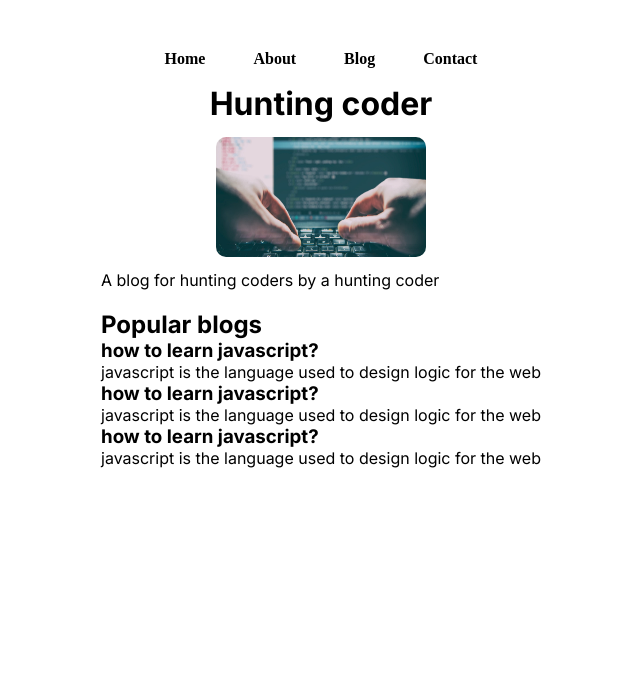
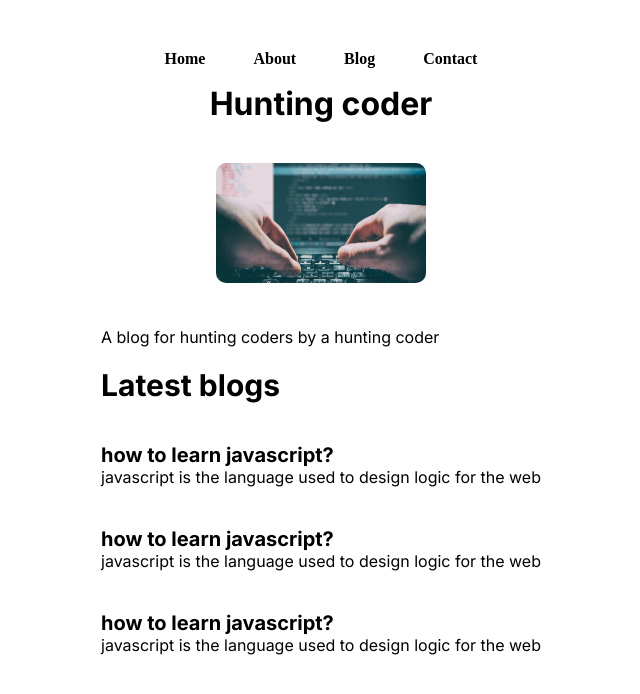
Before and after one commit to Arnavkshk/learning-next, a Next.js app in the folder huntingcoder/: page / in a window 1280 px wide. Shown: the top 694 px of the page, without its empty margins (319-959 px from the left). Built offline with nearby package versions, Linux system fonts and the light colour scheme.

Commit message:
added navbar to always display

```diff
--- /dev/null
+++ b/huntingcoder/components/Navbar.js
@@ -0,0 +1,20 @@
+import React from 'react'
+import styles from '@/styles/Home.module.css'
+import Link from 'next/link'
+
+const Navbar = () => {
+  return (
+    <div>
+      <nav className={styles.mainnav}>
+<ul>
+  <Link href='/'><li>Home</li></Link>
+  <Link href='/about'><li>About</li></Link>
+  <Link href='/blog'><li>Blog</li></Link>
+  <Link href='/contact'><li>Contact</li></Link>
+</ul>
+</nav>
+    </div>
+  )
+}
+
+export default Navbar
--- a/huntingcoder/pages/_app.js
+++ b/huntingcoder/pages/_app.js
@@ -1,5 +1,12 @@
 import '@/styles/globals.css'
+import Navbar from '@/components/Navbar'
+
 
 export default function App({ Component, pageProps }) {
-  return <Component {...pageProps} />
+  return (
+    <>
+    <Navbar/>
+  <Component {...pageProps} />
+  </>
+)
 }
--- a/huntingcoder/pages/index.js
+++ b/huntingcoder/pages/index.js
@@ -1,6 +1,5 @@
 import Head from 'next/head'
 import Image from 'next/image'
-import Link from 'next/link'
 import { Inter } from 'next/font/google'
 import styles from '@/styles/Home.module.css'
 
@@ -12,7 +11,12 @@
     <>
     <style jsx>
       {`
-
+      h2{
+        font-size:30px;
+      }
+      h3{
+        font-size:20px;
+      }
       `}
     </style>
       <Head>
@@ -22,34 +26,29 @@
         <meta name="viewport" content="width=device-width, initial-scale=1" />
         <link rel="icon" href="/favicon.ico" />
       </Head>
-      <nav className={styles.mainnav}>
-        <ul>
-          <Link href='/'><li>Home</li></Link>
-          <Link href='/about'><li>About</li></Link>
-          <Link href='/blog'><li>Blog</li></Link>
-          <Link href='/contact'><li>Contact</li></Link>
-        </ul>
-      </nav>
+
 
       <main className={`${styles.main} ${inter.className}`}>
 
           <h1 className="mySpan dummy">Hunting coder</h1>
+          <div className={styles.imagewrap}>
           <Image className={styles.myimg} src="/coder.jpg" width={210} height={120}/>
+          </div>
         <div className="blogs">
           <p>A blog for hunting coders by a hunting coder</p><br/>
 
-          <h2>Popular blogs</h2>
+          <h2>Latest blogs</h2>
 
-          <div className="blogitem">
+          <div className={styles.blogpost}>
            <h3>how to learn javascript?</h3>
            <p>javascript is the language used to design logic for the web </p>
           </div>
 
-          <div className="blogitem">
+          <div className={styles.blogpost}>
            <h3>how to learn javascript?</h3>
            <p>javascript is the language used to design logic for the web </p>
           </div>
-          <div className="blogitem">
+          <div className={styles.blogpost}>
            <h3>how to learn javascript?</h3>
            <p>javascript is the language used to design logic for the web </p>
           </div>
--- a/huntingcoder/styles/Home.module.css
+++ b/huntingcoder/styles/Home.module.css
@@ -1,3 +1,4 @@
+
 .main {
   display: flex;
   flex-direction: column;
@@ -5,7 +6,6 @@
   align-items: center;
   padding-top: 1rem;
   width: 100%;
-  height:50vh;
 }
 .mainnav ul{
   display: flex;
@@ -17,10 +17,14 @@
   list-style: none;
   font-weight: bold;
 }
-.blogitem{
-  margin-top: 500px;
+.blogpost{
+  margin-top: 40px;
+
 }
 .myimg{
   border-radius:10px;
   margin: 10px;
 }
+.imagewrap{
+  padding: 30px 0px;
+}
```
